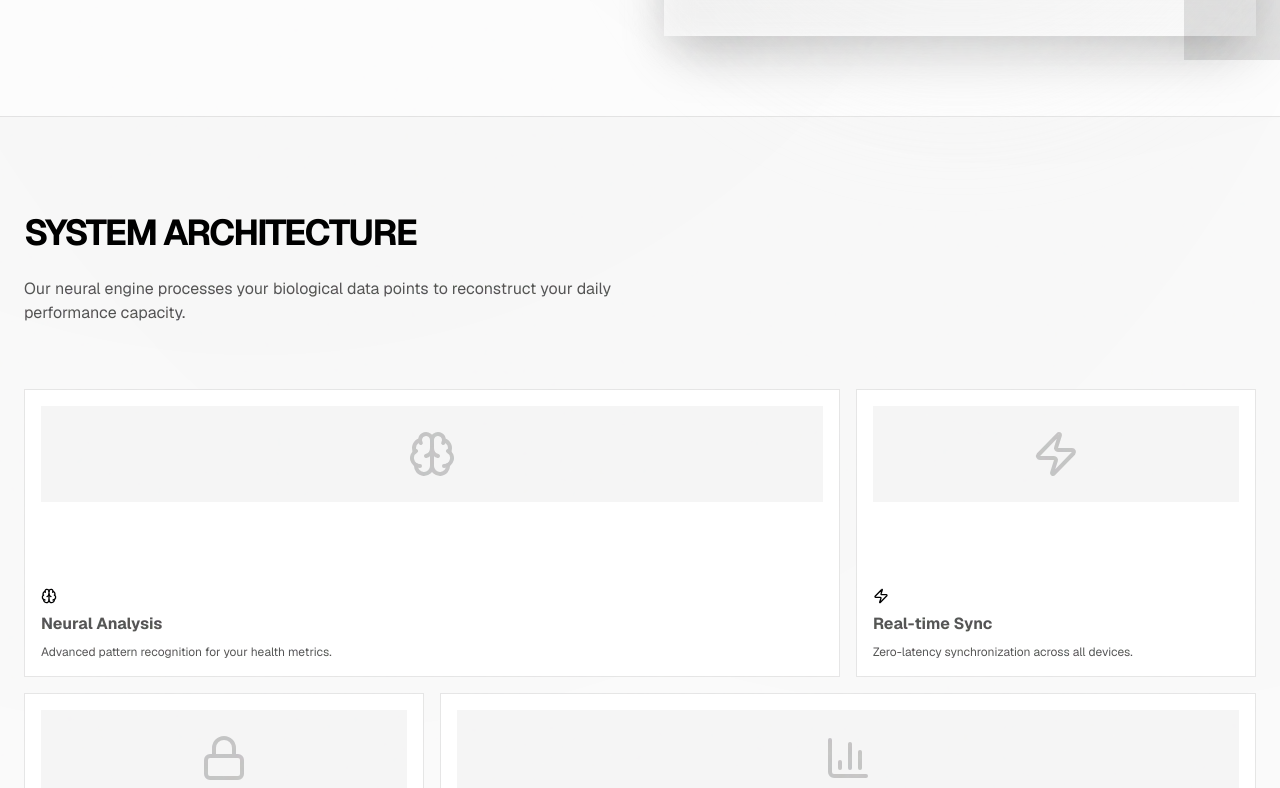
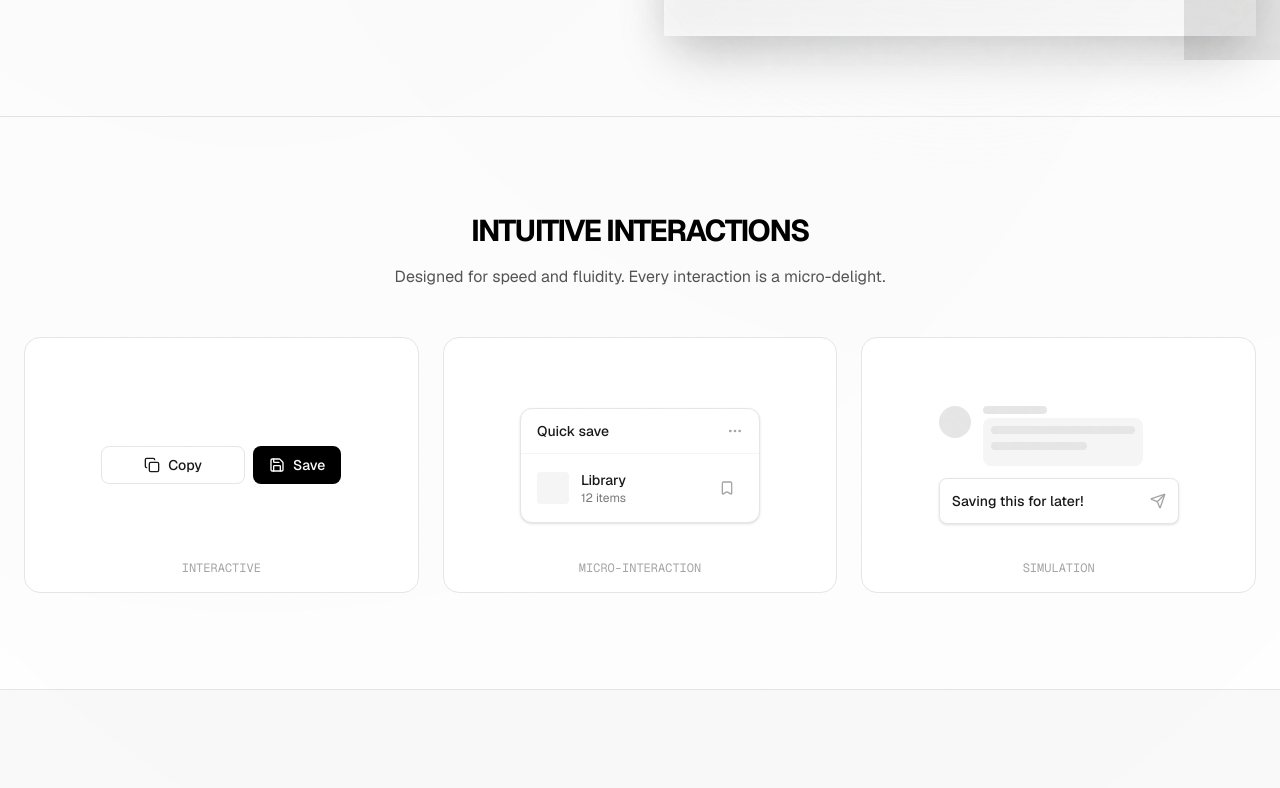
Before and after one commit to Chetankamineni/nymit, a Next.js app: page / in a window 1280 px wide. Shown: the part 692-1480 px from the top of the page. Built offline with nearby package versions, Linux system fonts and the light colour scheme.

Commit message:
added FeatureShowcase component

```diff
--- a/app/page.tsx
+++ b/app/page.tsx
@@ -5,6 +5,7 @@ import { Dither } from "@/components/ui/hero-section/dither";
 import { HeroVisual } from "@/components/ui/hero-section/hero";
 import { ThemeToggle } from "@/components/ui/hero-section/theme-toggle";
 import { LightRays } from "@/components/ui/magic-ui/light-rays";
+import { FeatureShowcase } from "@/components/ui/showcase/feature-showcase";
 import { ArrowRight, BarChart3, Brain, Lock, Zap } from "lucide-react";
 import Link from "next/link";
 
@@ -102,6 +103,20 @@ export default function Home() {
         </div>
       </section>
 
+      {/* Showcase Section */}
+      <section className="py-24 px-6 border-b border-black/10 dark:border-white/10">
+        <div className="max-w-7xl mx-auto mb-12 text-center">
+          <h2 className="text-3xl font-bold tracking-tighter mb-4">
+            INTUITIVE INTERACTIONS
+          </h2>
+          <p className="text-neutral-600 dark:text-neutral-400 max-w-2xl mx-auto">
+            Designed for speed and fluidity. Every interaction is a
+            micro-delight.
+          </p>
+        </div>
+        <FeatureShowcase />
+      </section>
+
       {/* Features / Bento Grid */}
       <section className="py-24 px-6 bg-neutral-50 dark:bg-black">
         <div className="max-w-7xl mx-auto mb-16">
--- /dev/null
+++ b/components/ui/showcase/feature-showcase.tsx
@@ -0,0 +1,252 @@
+"use client";
+
+import { useState, useEffect } from "react";
+import { motion, AnimatePresence } from "framer-motion";
+import {
+  Copy,
+  Save,
+  Check,
+  Bookmark,
+  MoreHorizontal,
+  MessageSquare,
+  Send,
+} from "lucide-react";
+import { cn } from "@/lib/utils";
+
+//Shared card container
+const Card = ({
+  children,
+  className,
+}: {
+  children: React.ReactNode;
+  className?: string;
+}) => (
+  <div
+    className={cn(
+      "relative overflow-hidden rounded-2xl border border-neutral-200 bg-white p-6 dark:border-neutral-800 dark:bg-neutral-950 h-64 flex flex-col items-center justify-center",
+      className
+    )}
+  >
+    {children}
+  </div>
+);
+
+// Card 1: Smart Button
+const SmartButtonCard = () => {
+  const [status, setStatus] = useState<"idle" | "copied">("idle");
+
+  const handleClick = () => {
+    if (status === "idle") {
+      setStatus("copied");
+      setTimeout(() => setStatus("idle"), 2000);
+    }
+  };
+
+  return (
+    <Card>
+      <div className="w-full max-w-[240px]">
+        <AnimatePresence mode="wait">
+          {status === "idle" ? (
+            <motion.div
+              key="idle"
+              initial={{ opacity: 0, y: 10 }}
+              animate={{ opacity: 1, y: 0 }}
+              exit={{ opacity: 0, y: -10 }}
+              className="flex gap-2"
+            >
+              <button
+                onClick={handleClick}
+                className="flex-1 flex items-center justify-center gap-2 rounded-lg border border-neutral-200 bg-white px-4 py-2 text-sm font-medium text-neutral-900 hover:bg-neutral-50 dark:border-neutral-800 dark:bg-neutral-950 dark:text-neutral-100 dark:hover:bg-neutral-900 transition-colors"
+              >
+                <Copy className="h-4 w-4" />
+                Copy
+              </button>
+              <button className="flex items-center justify-center gap-2 rounded-lg bg-black px-4 py-2 text-sm font-medium text-white hover:bg-neutral-800 dark:bg-white dark:text-black dark:hover:bg-neutral-200 transition-colors">
+                <Save className="h-4 w-4" />
+                Save
+              </button>
+            </motion.div>
+          ) : (
+            <motion.button
+              key="copied"
+              initial={{ opacity: 0, scale: 0.95 }}
+              animate={{ opacity: 1, scale: 1 }}
+              exit={{ opacity: 0, scale: 0.95 }}
+              className="w-full flex items-center justify-center gap-2 rounded-lg bg-black px-4 py-2 text-sm font-medium text-white dark:bg-white dark:text-black"
+            >
+              <Check className="h-4 w-4" />
+              Copied to Figma
+            </motion.button>
+          )}
+        </AnimatePresence>
+      </div>
+      <p className="absolute bottom-4 text-xs text-neutral-400 font-mono">
+        INTERACTIVE
+      </p>
+    </Card>
+  );
+};
+
+// Card 2: List Toggle
+const ListToggleCard = () => {
+  const [isBookmarked, setIsBookmarked] = useState(false);
+
+  return (
+    <Card>
+      <div className="w-full max-w-[240px] rounded-xl border border-neutral-200 bg-white dark:border-neutral-800 dark:bg-neutral-950 shadow-sm overflow-hidden">
+        <div className="flex items-center justify-between px-4 py-3 border-b border-neutral-100 dark:border-neutral-800">
+          <span className="text-sm font-medium text-neutral-900 dark:text-neutral-100">
+            Quick save
+          </span>
+          <MoreHorizontal className="h-4 w-4 text-neutral-400" />
+        </div>
+        <div className="p-2">
+          <div className="flex items-center justify-between rounded-lg p-2 hover:bg-neutral-50 dark:hover:bg-neutral-900 transition-colors group cursor-pointer">
+            <div className="flex items-center gap-3">
+              <div className="h-8 w-8 rounded bg-neutral-100 dark:bg-neutral-800" />
+              <div className="flex flex-col">
+                <span className="text-sm font-medium text-neutral-900 dark:text-neutral-100">
+                  Library
+                </span>
+                <span className="text-xs text-neutral-500">12 items</span>
+              </div>
+            </div>
+            <button
+              onClick={() => setIsBookmarked(!isBookmarked)}
+              className="p-2 rounded-full hover:bg-neutral-100 dark:hover:bg-neutral-800 transition-colors"
+            >
+              <motion.div
+                initial={false}
+                animate={{ scale: isBookmarked ? [1, 1.2, 1] : 1 }}
+                transition={{ type: "spring", stiffness: 400, damping: 10 }}
+              >
+                <Bookmark
+                  className={cn(
+                    "h-4 w-4 transition-colors",
+                    isBookmarked
+                      ? "fill-black text-black dark:fill-white dark:text-white"
+                      : "text-neutral-400 group-hover:text-neutral-600 dark:text-neutral-500 dark:group-hover:text-neutral-300"
+                  )}
+                />
+              </motion.div>
+            </button>
+          </div>
+        </div>
+      </div>
+      <p className="absolute bottom-4 text-xs text-neutral-400 font-mono">
+        MICRO-INTERACTION
+      </p>
+    </Card>
+  );
+};
+
+// Card 3: Typing Simulator
+const TypingSimulatorCard = () => {
+  const [displayText, setDisplayText] = useState("Saving this for later!");
+  const [isHighlighting, setIsHighlighting] = useState(false);
+  const [showCursor, setShowCursor] = useState(true);
+
+  useEffect(() => {
+    let isMounted = true;
+    let timeout: NodeJS.Timeout;
+
+    const loop = async () => {
+      if (!isMounted) return;
+
+      // 1. Start with full text
+      setDisplayText("Saving this for later!");
+      setIsHighlighting(false);
+      await new Promise((r) => (timeout = setTimeout(r, 2000)));
+      if (!isMounted) return;
+
+      // 2. Highlight text
+      setIsHighlighting(true);
+      await new Promise((r) => (timeout = setTimeout(r, 600)));
+      if (!isMounted) return;
+
+      // 3. Delete text
+      setDisplayText("");
+      setIsHighlighting(false);
+      await new Promise((r) => (timeout = setTimeout(r, 400)));
+      if (!isMounted) return;
+
+      // 4. Type new text
+      const targetText = "Sav";
+      for (let i = 0; i <= targetText.length; i++) {
+        setDisplayText(targetText.slice(0, i));
+        await new Promise((r) => (timeout = setTimeout(r, 150)));
+        if (!isMounted) return;
+      }
+
+      // 5. Wait and restart
+      await new Promise((r) => (timeout = setTimeout(r, 2000)));
+      if (!isMounted) return;
+      loop();
+    };
+
+    loop();
+
+    // Cursor blink effect
+    const cursorInterval = setInterval(() => {
+      setShowCursor((prev) => !prev);
+    }, 500);
+
+    return () => {
+      isMounted = false;
+      clearTimeout(timeout);
+      clearInterval(cursorInterval);
+    };
+  }, []);
+
+  return (
+    <Card>
+      <div className="w-full max-w-[240px] space-y-3">
+        {/* Previous comment */}
+        <div className="flex gap-3">
+          <div className="h-8 w-8 rounded-full bg-neutral-200 dark:bg-neutral-800 shrink-0" />
+          <div className="space-y-1">
+            <div className="h-2 w-16 rounded bg-neutral-200 dark:bg-neutral-800" />
+            <div className="h-12 w-40 rounded-lg bg-neutral-100 dark:bg-neutral-900 p-2">
+              <div className="h-2 w-full rounded bg-neutral-200 dark:bg-neutral-800 mb-2" />
+              <div className="h-2 w-2/3 rounded bg-neutral-200 dark:bg-neutral-800" />
+            </div>
+          </div>
+        </div>
+
+        {/* Input field */}
+        <div className="relative rounded-lg border border-neutral-200 bg-white px-3 py-2.5 dark:border-neutral-800 dark:bg-neutral-950 shadow-sm">
+          <div className="flex items-center gap-2">
+            <div className="relative flex-1 overflow-hidden">
+              <span
+                className={cn(
+                  "text-sm font-medium text-neutral-900 dark:text-neutral-100 relative z-10",
+                  isHighlighting &&
+                    "bg-blue-200 text-blue-900 dark:bg-blue-900 dark:text-blue-100"
+                )}
+              >
+                {displayText}
+              </span>
+              {!isHighlighting && showCursor && (
+                <span className="inline-block w-[1.5px] h-4 bg-blue-500 align-middle ml-[1px]" />
+              )}
+            </div>
+            <Send className="h-4 w-4 text-neutral-400" />
+          </div>
+        </div>
+      </div>
+      <p className="absolute bottom-4 text-xs text-neutral-400 font-mono">
+        SIMULATION
+      </p>
+    </Card>
+  );
+};
+
+export function FeatureShowcase() {
+  return (
+    <div className="grid grid-cols-1 md:grid-cols-3 gap-6 max-w-7xl mx-auto w-full">
+      <SmartButtonCard />
+      <ListToggleCard />
+      <TypingSimulatorCard />
+    </div>
+  );
+}
```
